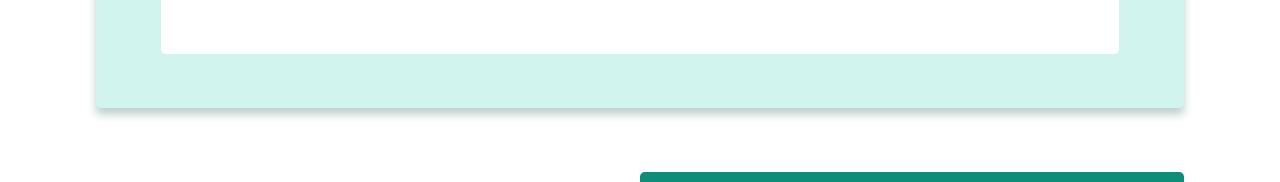
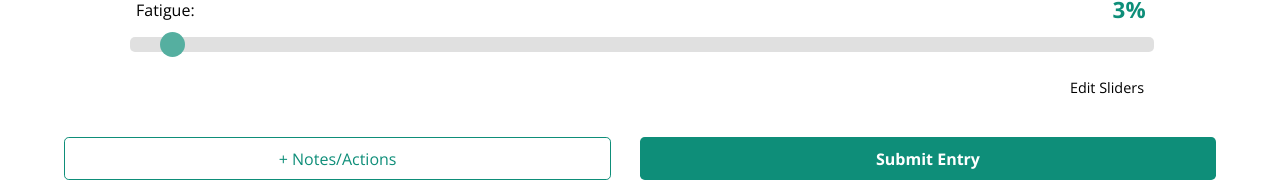
Before and after one commit to Euniceem/Mood-Journal, a React (Create React App) app: page / in a window 1280 px wide. Shown: the part 585-767 px from the top of the page. Built offline with nearby package versions, Linux system fonts and the light colour scheme.

Commit message:
:lipstick: Edit sliders button

```diff
--- a/src/containers/MoodEntry/MoodEntry.jsx
+++ b/src/containers/MoodEntry/MoodEntry.jsx
@@ -16,7 +16,7 @@ class MoodEntry extends Component {
     // To prevent the refs from being the same, we need to append the key or id of each mood slider to the ref name.
 
     this.state = {
-      isNotesOpen: true,
+      isNotesOpen: false,
       // initial slider values
       happiness : 3,
       stress : 3,
@@ -134,6 +134,12 @@ class MoodEntry extends Component {
 
                 <input onChange={ this.updateInput } data-field="fatigue" ref={ this.fatigue } type="range" min="0" max="100" value={ this.state.fatigue } className="slider" />
               </div>
+
+              <div className="edit-sliders">
+                <div className="button-wrap">
+                  <button>Edit Sliders</button>
+                </div>
+              </div>
             </div>
 
             <div className="buttons">
--- a/src/containers/MoodEntry/MoodEntry.scss
+++ b/src/containers/MoodEntry/MoodEntry.scss
@@ -111,6 +111,30 @@
 
       &:last-child { margin-bottom: $margin-standard * 2; }
     }
+
+    .edit-sliders {
+      display: flex;
+      justify-content: center;
+      align-items: center;
+      margin-top: $margin-standard / 2;
+      margin-bottom: $margin-standard;
+      width: 100%;
+
+      .button-wrap {
+        display: flex;
+        justify-content: flex-end;
+        align-items: center;
+        width: 80%;
+
+        button {
+          font-family: $primary-font, $font-type;
+          font-size: 0.9rem;
+          background-color: $background-color-white;
+          padding: $pad-standard / 2;
+          border: none;
+        }
+      }
+    }
   }
 
   .buttons {
```
